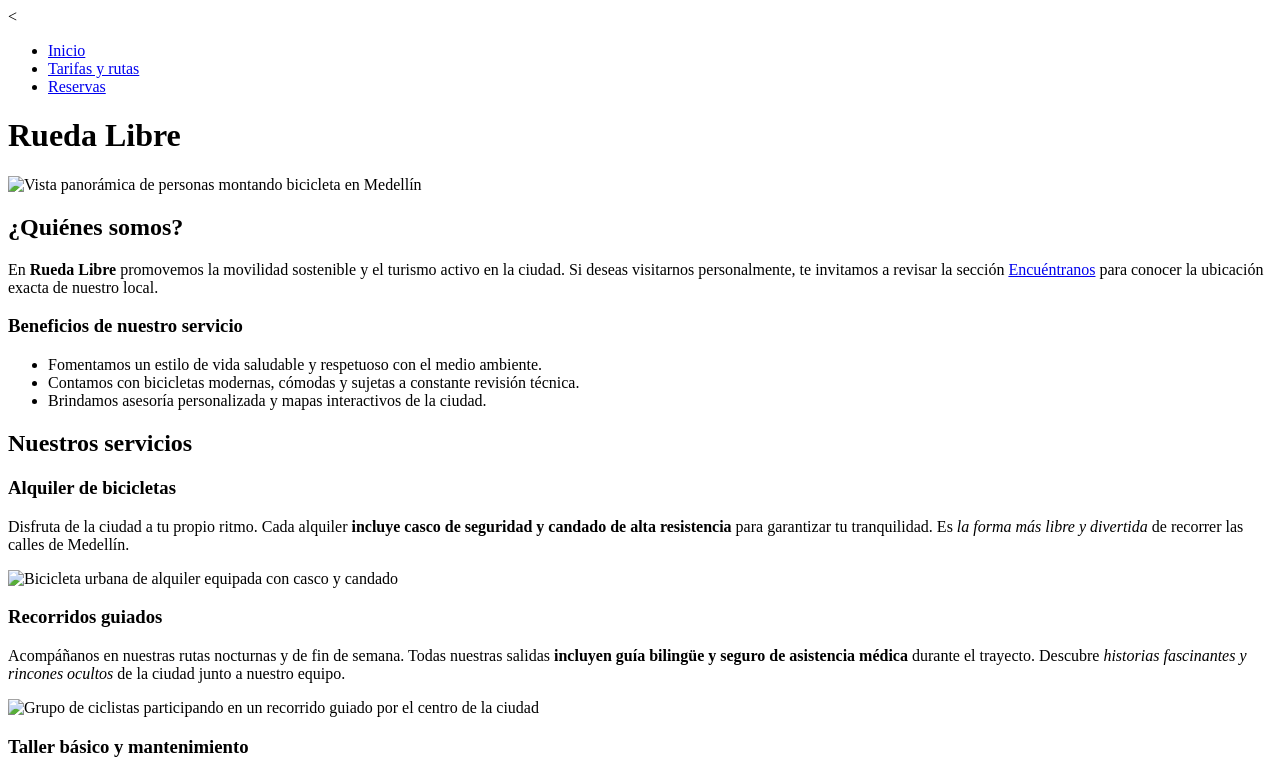
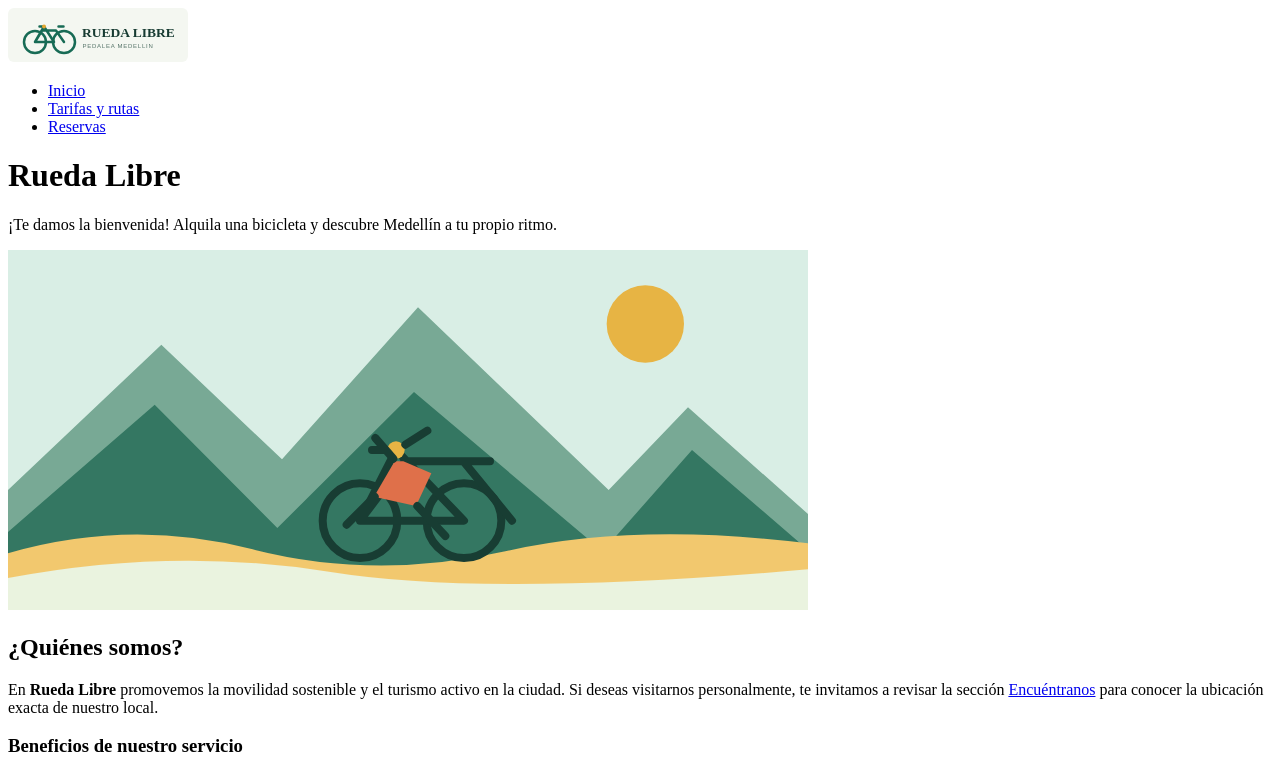
Before and after one commit to LuisaEstradaY/rueda-libre, a plain HTML site: page index.html in a window 1280 px wide. Shown: the top 773 px of the page. Drawn offline with Linux system fonts and the light colour scheme.

Commit message:
Preparar estructura y bitacora del minireto 1

```diff
--- a/index.html
+++ b/index.html
@@ -3,11 +3,13 @@
 <head>
   <meta charset="UTF-8">
   <meta name="viewport" content="width=device-width, initial-scale=1.0">
-  <title>Rueda Libre - Alquiler de bicicletas y recorridos por Medellín</title>
+  <meta name="description" content="Alquila bicicletas en Medellín con Rueda Libre y descubre la ciudad con recorridos guiados, rutas y opciones para cada ciclista.">
+  <title>Rueda Libre | Alquiler de bicicletas en Medellín</title>
 </head>
 <body>
 
-  <header><
+  <header>
+    <img src="img/logo-rueda-libre.svg" alt="Logo de Rueda Libre" width="180" height="54">
 <nav>
   <ul>
     <li><a href="index.html">Inicio</a></li>
@@ -18,8 +20,9 @@
   </header>
 
   <h1>Rueda Libre</h1>
+  <p>¡Te damos la bienvenida! Alquila una bicicleta y descubre Medellín a tu propio ritmo.</p>
 
-  <img src="img/portada.jpg" alt="Vista panorámica de personas montando bicicleta en Medellín" width="800">
+  <img src="img/portada.svg" alt="Ciclista recorriendo Medellín entre montañas" width="800" height="360">
 
 
   <section id="quienes-somos">
@@ -47,14 +50,14 @@
       Disfruta de la ciudad a tu propio ritmo. Cada alquiler <strong>incluye casco de seguridad y candado de alta resistencia</strong> para garantizar tu tranquilidad. Es <em>la forma más libre y divertida</em> de recorrer las calles de Medellín.
     </p>
 
-    <img src="img/bicicleta.jpg" alt="Bicicleta urbana de alquiler equipada con casco y candado" width="400">
+    <img src="img/bicicleta.svg" alt="Ilustración de bicicleta urbana de alquiler" width="400" height="240">
 
     <h3>Recorridos guiados</h3>
     <p>
       Acompáñanos en nuestras rutas nocturnas y de fin de semana. Todas nuestras salidas <strong>incluyen guía bilingüe y seguro de asistencia médica</strong> durante el trayecto. Descubre <em>historias fascinantes y rincones ocultos</em> de la ciudad junto a nuestro equipo.
     </p>
 
-    <img src="img/ruta.jpg" alt="Grupo de ciclistas participando en un recorrido guiado por el centro de la ciudad" width="400">
+    <img src="img/ruta.svg" alt="Ciclistas en un recorrido guiado por Medellín" width="400" height="240">
 
     <h3>Taller básico y mantenimiento</h3>
     <p>
```
Also changed, not shown: bitacora.txt (added), img/bicicleta.svg (added), img/bitacora.txt (deleted), img/logo-rueda-libre.svg (added), img/portada.svg (added), img/ruta.svg (added).
